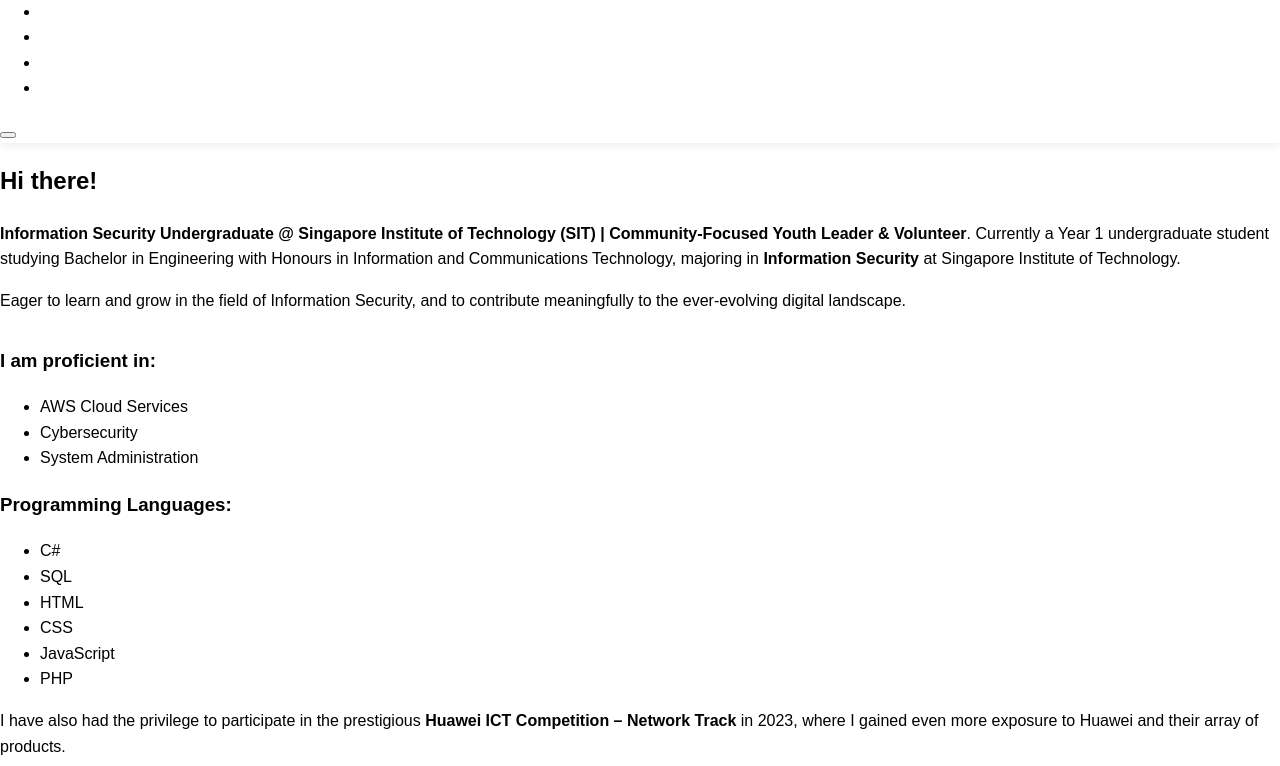
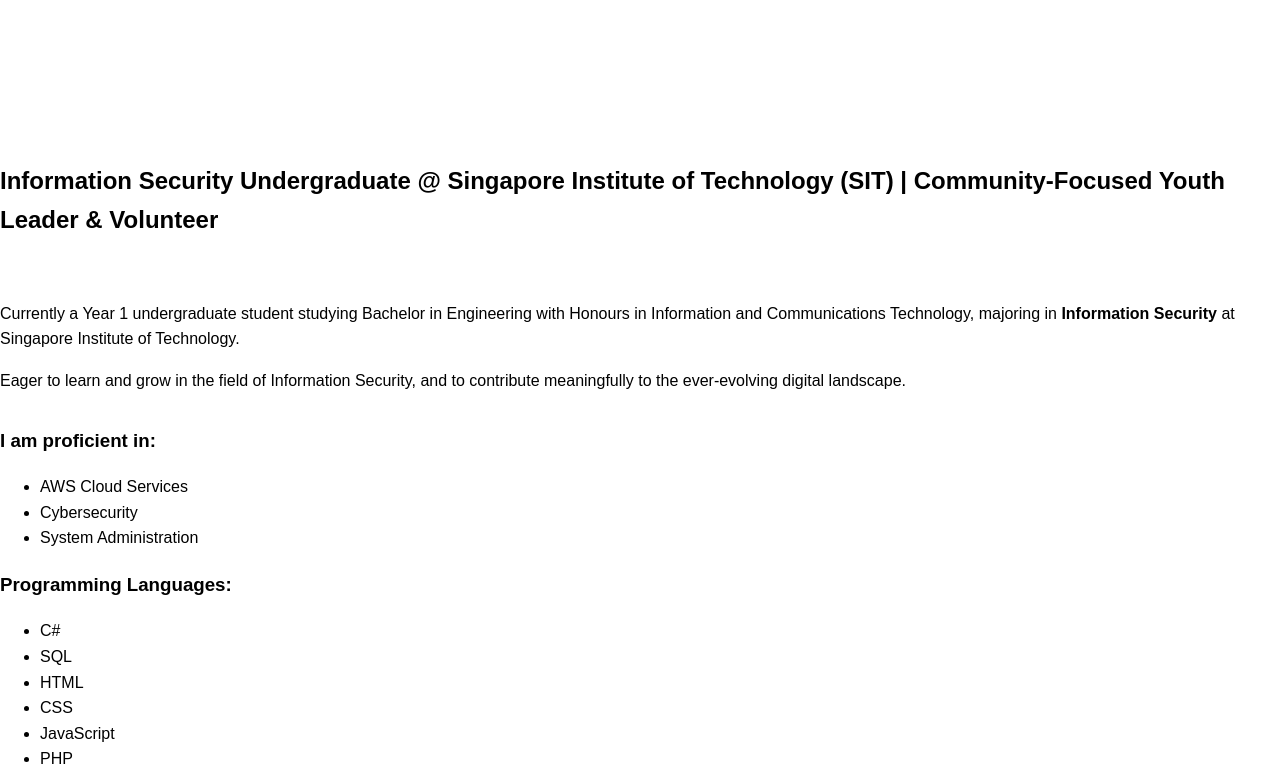
Before and after one commit to tanjinghui/jinghui.github.io, a plain HTML site: page index.html in a window 1280 px wide. Shown: the part 43-809 px from the top of the page. Drawn offline with Linux system fonts and the light colour scheme; files that its build step writes are made by us from their sources; files whose address does not match are found by name.

Commit message:
updated index page again

```diff
--- a/index.html
+++ b/index.html
@@ -35,9 +35,12 @@
     <section class="hero">
         <div class="container">
             <div class="hero-content">
-                <h1 class="hero-title">Hi there!</h1>
+                <h1 class="hero-title">
+                    <strong>Information Security Undergraduate @ Singapore Institute of Technology (SIT) | Community-Focused Youth Leader & Volunteer</strong>
+                </h1>
+                <br>
                 <div class="hero-intro">
-                    <p class="intro-text"> <strong>Information Security Undergraduate @ Singapore Institute of Technology (SIT) | Community-Focused Youth Leader & Volunteer</strong>. Currently a Year 1 undergraduate student studying Bachelor in Engineering with Honours in Information and Communications Technology, majoring in <strong>Information Security</strong> at Singapore Institute of Technology.</p>
+                    <p class="intro-text"> Currently a Year 1 undergraduate student studying Bachelor in Engineering with Honours in Information and Communications Technology, majoring in <strong>Information Security</strong> at Singapore Institute of Technology.</p>
 
                     <p class="intro-text">Eager to learn and grow in the field of Information Security, and to contribute meaningfully to the ever-evolving digital landscape.</p>
                 </div>
```
